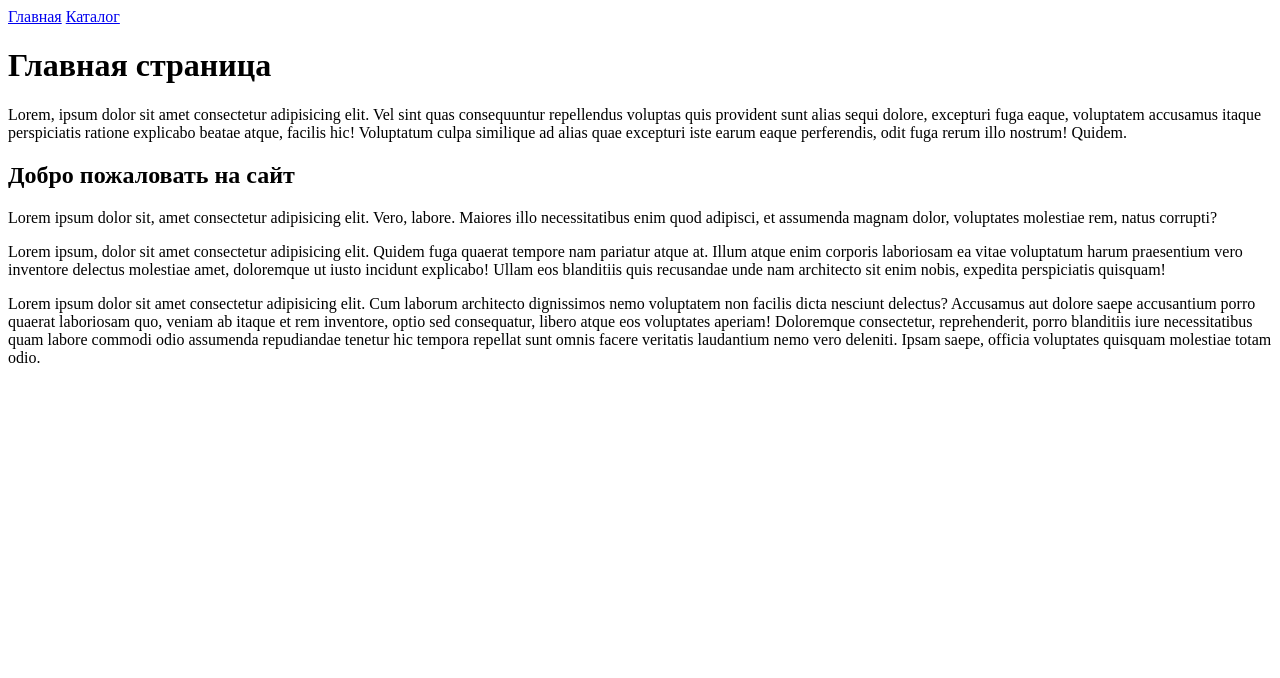
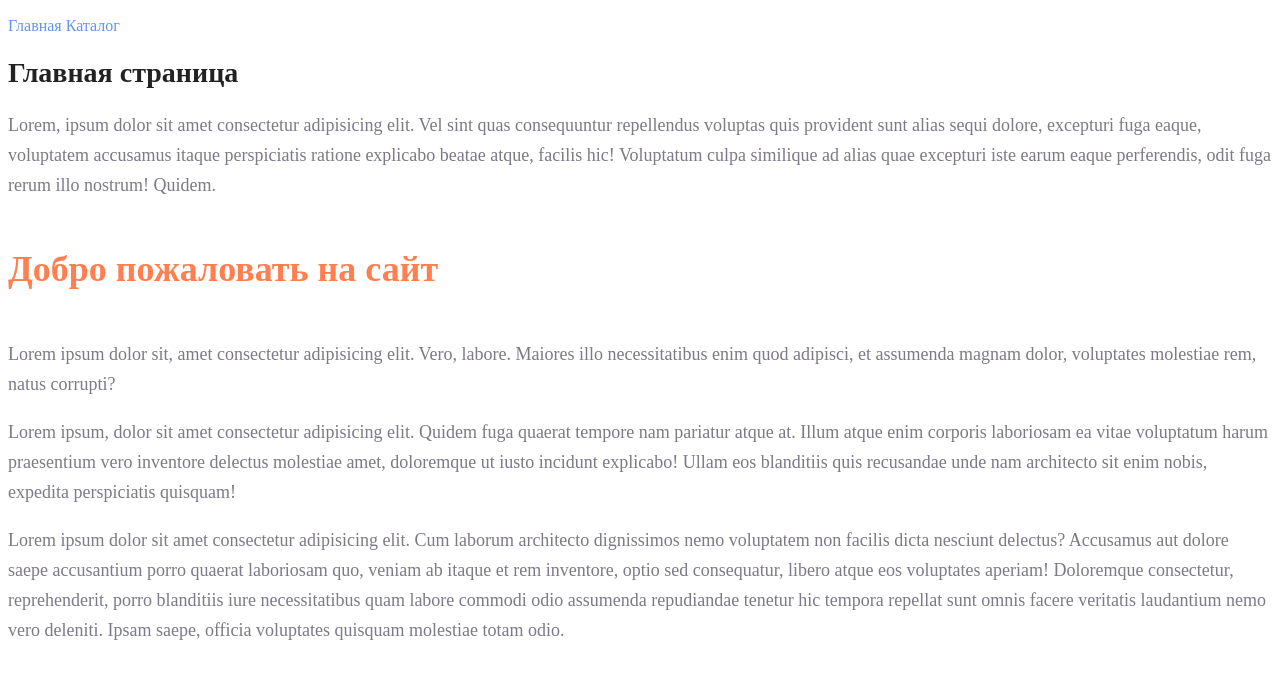
Before and after one commit to InAlYan/HTML_CSS_HomeWork2, a plain HTML site: page index.html in a window 1280 px wide. Drawn offline with Linux system fonts and the light colour scheme.

Commit message:
homework2 CSS

```diff
--- a/index.html
+++ b/index.html
@@ -3,16 +3,19 @@
 <head>
     <meta charset="UTF-8">
     <meta name="viewport" content="width=device-width, initial-scale=1.0">
+    <link rel="stylesheet" href="style.css">
     <title>Главная страница</title>
 </head>
 <body>
-    <a href="index.html">Главная</a>
-    <a href="./catalog/catalog.html">Каталог</a>
-    <h1>Главная страница</h1>
-    <p>Lorem, ipsum dolor sit amet consectetur adipisicing elit. Vel sint quas consequuntur repellendus voluptas quis provident sunt alias sequi dolore, excepturi fuga eaque, voluptatem accusamus itaque perspiciatis ratione explicabo beatae atque, facilis hic! Voluptatum culpa similique ad alias quae excepturi iste earum eaque perferendis, odit fuga rerum illo nostrum! Quidem.</p>
-    <h2>Добро пожаловать на сайт</h2>
-    <p>Lorem ipsum dolor sit, amet consectetur adipisicing elit. Vero, labore. Maiores illo necessitatibus enim quod adipisci, et assumenda magnam dolor, voluptates molestiae rem, natus corrupti?</p>
-    <p>Lorem ipsum, dolor sit amet consectetur adipisicing elit. Quidem fuga quaerat tempore nam pariatur atque at. Illum atque enim corporis laboriosam ea vitae voluptatum harum praesentium vero inventore delectus molestiae amet, doloremque ut iusto incidunt explicabo! Ullam eos blanditiis quis recusandae unde nam architecto sit enim nobis, expedita perspiciatis quisquam!</p>
-    <p>Lorem ipsum dolor sit amet consectetur adipisicing elit. Cum laborum architecto dignissimos nemo voluptatem non facilis dicta nesciunt delectus? Accusamus aut dolore saepe accusantium porro quaerat laboriosam quo, veniam ab itaque et rem inventore, optio sed consequatur, libero atque eos voluptates aperiam! Doloremque consectetur, reprehenderit, porro blanditiis iure necessitatibus quam labore commodi odio assumenda repudiandae tenetur hic tempora repellat sunt omnis facere veritatis laudantium nemo vero deleniti. Ipsam saepe, officia voluptates quisquam molestiae totam odio.</p>
+    <ul>
+        <li><a class="menu_link" href="index.html">Главная</a></li>
+        <li><a class="menu_link" href="./catalog/catalog.html">Каталог</a></li>
+    </ul>
+    <h1 class="h1">Главная страница</h1>
+    <p class="p">Lorem, ipsum dolor sit amet consectetur adipisicing elit. Vel sint quas consequuntur repellendus voluptas quis provident sunt alias sequi dolore, excepturi fuga eaque, voluptatem accusamus itaque perspiciatis ratione explicabo beatae atque, facilis hic! Voluptatum culpa similique ad alias quae excepturi iste earum eaque perferendis, odit fuga rerum illo nostrum! Quidem.</p>
+    <h2 class="h2">Добро пожаловать на сайт</h2>
+    <p class="p">Lorem ipsum dolor sit, amet consectetur adipisicing elit. Vero, labore. Maiores illo necessitatibus enim quod adipisci, et assumenda magnam dolor, voluptates molestiae rem, natus corrupti?</p>
+    <p class="p">Lorem ipsum, dolor sit amet consectetur adipisicing elit. Quidem fuga quaerat tempore nam pariatur atque at. Illum atque enim corporis laboriosam ea vitae voluptatum harum praesentium vero inventore delectus molestiae amet, doloremque ut iusto incidunt explicabo! Ullam eos blanditiis quis recusandae unde nam architecto sit enim nobis, expedita perspiciatis quisquam!</p>
+    <p class="p">Lorem ipsum dolor sit amet consectetur adipisicing elit. Cum laborum architecto dignissimos nemo voluptatem non facilis dicta nesciunt delectus? Accusamus aut dolore saepe accusantium porro quaerat laboriosam quo, veniam ab itaque et rem inventore, optio sed consequatur, libero atque eos voluptates aperiam! Doloremque consectetur, reprehenderit, porro blanditiis iure necessitatibus quam labore commodi odio assumenda repudiandae tenetur hic tempora repellat sunt omnis facere veritatis laudantium nemo vero deleniti. Ipsam saepe, officia voluptates quisquam molestiae totam odio.</p>
 </body>
 </html>
--- /dev/null
+++ b/style.css
@@ -0,0 +1,41 @@
+a {
+    text-decoration: none;
+}
+
+ul {
+    list-style-type: none;
+    padding: 0px;
+}
+
+li {
+    display: inline;
+}
+
+.menu_link {
+    color: cornflowerblue;
+    font-size: 16px;
+    line-height: 20px;
+}
+
+.h1 {
+    color: #222222;
+    font-size: 28px;
+    line-height: 36px;
+    font-weight: bold;
+}
+
+.p {
+    font-style: normal;
+    font-weight: 300;
+    font-size: 18px;
+    line-height: 30px;
+    color: #7D7987;
+}
+
+.h2 {
+    color: coral;
+    font-style: normal;
+    font-weight: 700;
+    font-size: 36px;
+    line-height: 80px;
+}
```
Also changed, not shown: catalog/catalog.html (+7 -5 lines).
